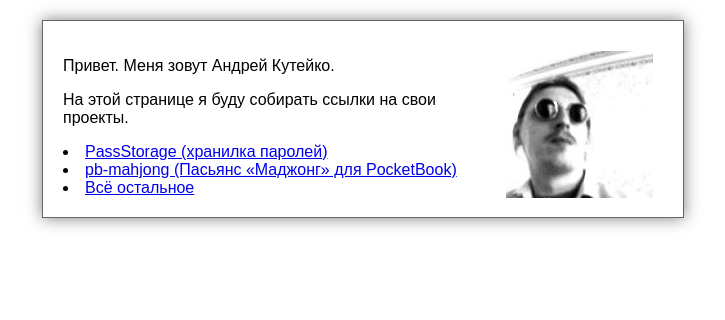
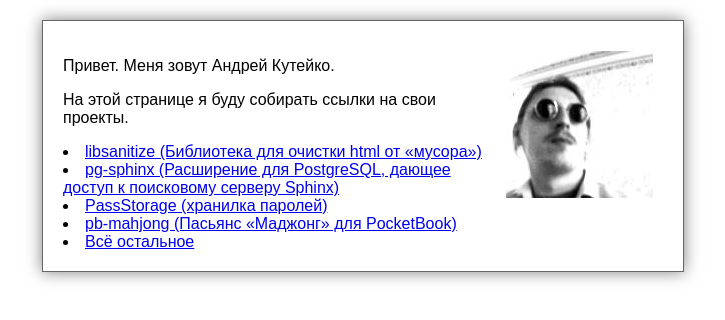
Before and after one commit to andy128k/andy128k.github.com, a plain HTML site: page index.html in a window 1280 px wide. Shown: the whole page, without its empty margins (277-1002 px from the left). Drawn offline with Linux system fonts and the light colour scheme.

Commit message:
more links

```diff
--- a/index.html
+++ b/index.html
@@ -11,6 +11,8 @@
     <p>Привет. Меня зовут Андрей Кутейко.</p>
     <p>На этой странице я буду собирать ссылки на свои проекты.</p>
     <ul>
+      <li><a href="https://github.com/andy128k/libsanitize">libsanitize (Библиотека для очистки html от &laquo;мусора&raquo;)</a></li>
+      <li><a href="https://github.com/andy128k/pg-sphinx">pg-sphinx (Расширение для PostgreSQL, дающее доступ к поисковому серверу Sphinx)</a></li>
       <li><a href="http://andy128k.github.com/PassStorage/">PassStorage (хранилка паролей)</a></li>
       <li><a href="https://github.com/andy128k/pb-mahjong">pb-mahjong (Пасьянс &laquo;Маджонг&raquo; для PocketBook)</a></li>
       <li><a href="https://github.com/andy128k">Всё остальное</a></li>
```
